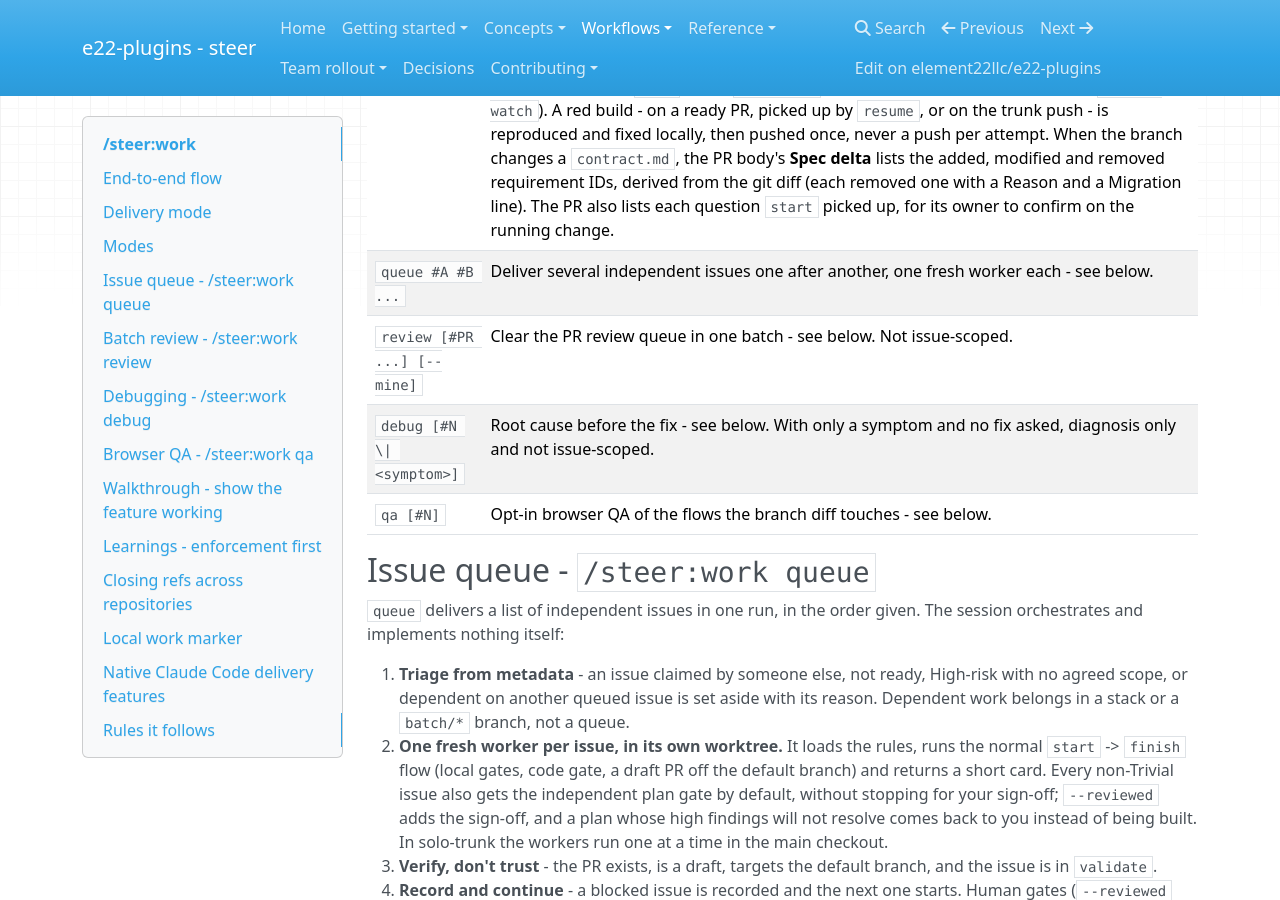
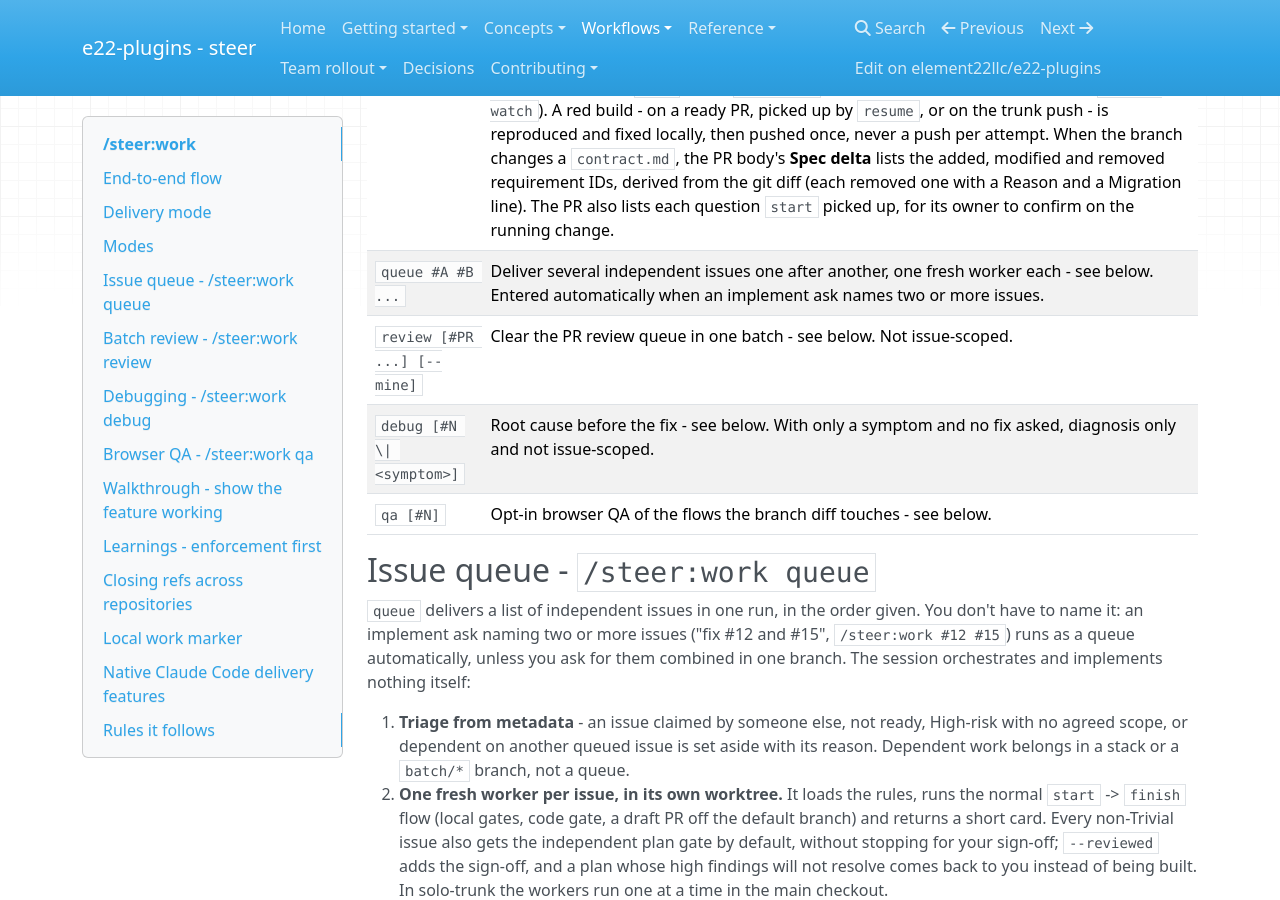
Before and after one commit to element22llc/e22-plugins, an MkDocs documentation site: the page built from docs/workflows/work.md, in a window 1280 px wide and 900 px high, scrolled down 2527 px. Built offline with MkDocs 1.6.1, drawn with Linux system fonts in a browser that asks for light colours; nearby versions of some CDN libraries.

Commit message:
feat(skills): run several issues as a /steer:work queue automatically
An implement ask naming two or more issues ("fix #12 and #15",
`/steer:work #12 #15`, `start #12 #15`) now enters queue mode without the
user naming it, carrying --reviewed over. Combined delivery on request, or
issues that cannot be separated, still land together; status #A #B stays
read-only.

Co-Authored-By: Claude Opus 5.5 <noreply@anthropic.com>

```diff
--- a/docs/workflows/work.md
+++ b/docs/workflows/work.md
@@ -97,7 +97,7 @@ flow is [`/steer:setup protect`](../reference/skills.md)'s job, never this skill
 | `resume` | Pick a claimed issue back up where it left off - including offering to re-enter the Claude Code session that last worked it. |
 | `status` | Report progress on the issue(s) - read-only. |
 | `finish` | Run the local gates (`mise run ci`, else `mise run check`) until green before any push - CI is the confirming run, not the iteration loop, and a push made earlier goes to a draft PR. Capture any non-obvious lesson on the [enforcement ladder](#learnings-enforcement-first), then open the PR **as a draft** (pr-flow) - the first push of the new `issue/<n>` branch sets the upstream (`git push -u origin <branch>`; later pushes are a plain `git push`) - transition to `validate` and stop: the author reads the draft and marks it ready, which starts CI and makes that run theirs. In solo-trunk, commit straight to `main` with a `Closes #N` trailer and **watch CI to conclusion** (`gh run watch`). A red build - on a ready PR, picked up by `resume`, or on the trunk push - is reproduced and fixed locally, then pushed once, never a push per attempt. When the branch changes a `contract.md`, the PR body's **Spec delta** lists the added, modified and removed requirement IDs, derived from the git diff (each removed one with a Reason and a Migration line). The PR also lists each question `start` picked up, for its owner to confirm on the running change. |
-| `queue #A #B ...` | Deliver several independent issues one after another, one fresh worker each - see below. |
+| `queue #A #B ...` | Deliver several independent issues one after another, one fresh worker each - see below. Entered automatically when an implement ask names two or more issues. |
 | `review [#PR ...] [--mine]` | Clear the PR review queue in one batch - see below. Not issue-scoped. |
 | `debug [#N \| <symptom>]` | Root cause before the fix - see below. With only a symptom and no fix asked, diagnosis only and not issue-scoped. |
 | `qa [#N]` | Opt-in browser QA of the flows the branch diff touches - see below. |
@@ -105,7 +105,10 @@ flow is [`/steer:setup protect`](../reference/skills.md)'s job, never this skill
 ## Issue queue - `/steer:work queue`
 
 `queue` delivers a list of independent issues in one run, in the order given.
-The session orchestrates and implements nothing itself:
+You don't have to name it: an implement ask naming two or more issues ("fix #12
+and #15", `/steer:work #12 #15`) runs as a queue automatically, unless you ask
+for them combined in one branch. The session orchestrates and implements
+nothing itself:
 
 1. **Triage from metadata** - an issue claimed by someone else, not ready,
    High-risk with no agreed scope, or dependent on another queued issue is set
```
Also changed, not shown: docs/reference/skills.md (+1 -1 lines), plugins/steer/skills/work/SKILL.md (+13 -10 lines), plugins/steer/skills/work/modes/queue.md (+3 -1 lines), plugins/steer/skills/work/modes/subcommands.md (+2 -1 lines), plugins/steer/templates/agents/skills/steer-work/SKILL.md (+12 -9 lines), plugins/steer/templates/agents/skills/steer-work/modes/queue.md (+3 -1 lines), plugins/steer/templates/agents/skills/steer-work/modes/subcommands.md (+2 -1 lines), 2 other files.
